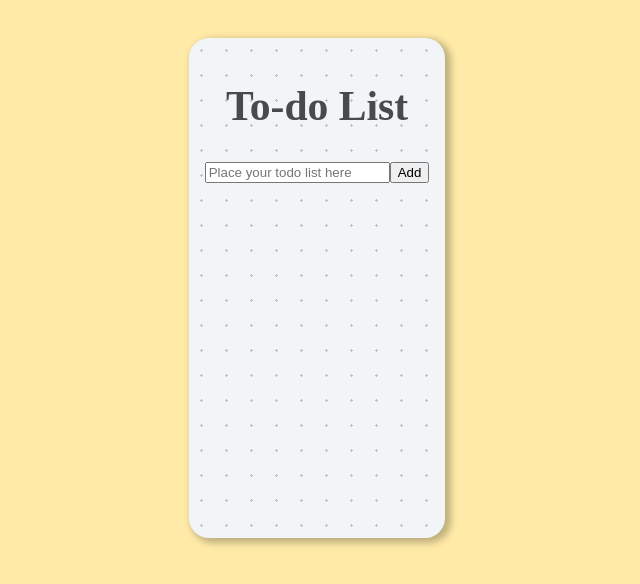
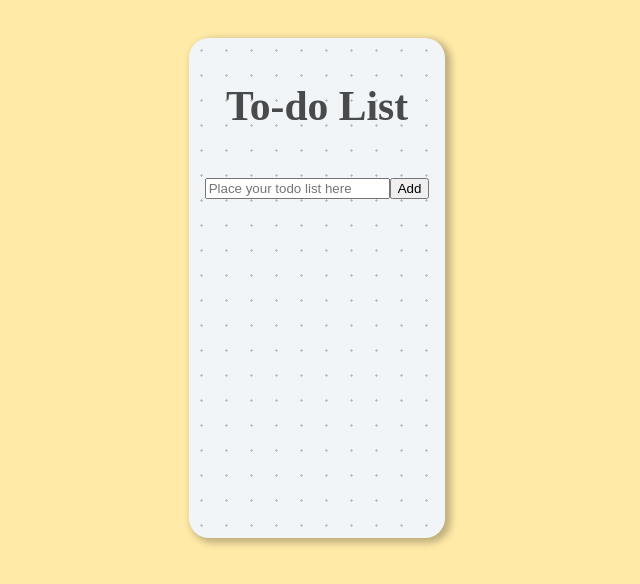
Before and after one commit to GUchechi/g-todo-list, a React (Create React App) app: page / in a window 1280 px wide. Shown: the top 584 px of the page, without its empty margins (323-963 px from the left). Built offline with nearby package versions, Linux system fonts and the light colour scheme.

Commit message:
styled heading

```diff
--- a/src/App.css
+++ b/src/App.css
@@ -27,3 +27,10 @@ body {
     padding: 1rem;
     box-sizing: border-box;
 }
+
+.heading {
+    display:flex;
+    align-items: center;
+    justify-content: center;
+    margin-bottom: 1rem;
+}
```
